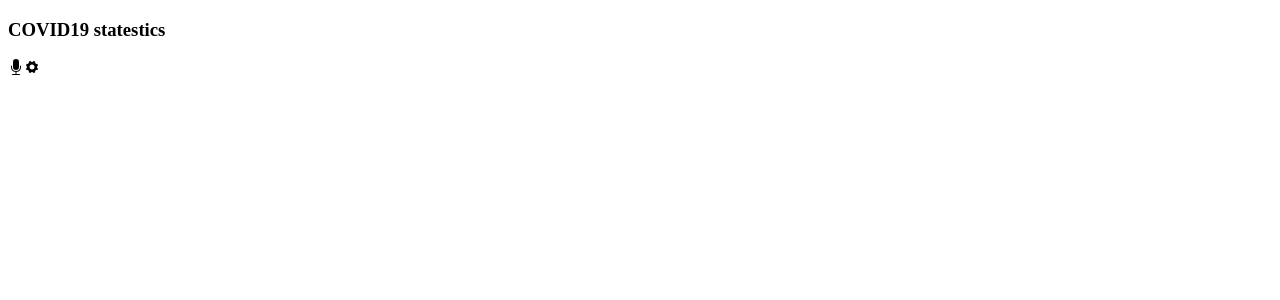
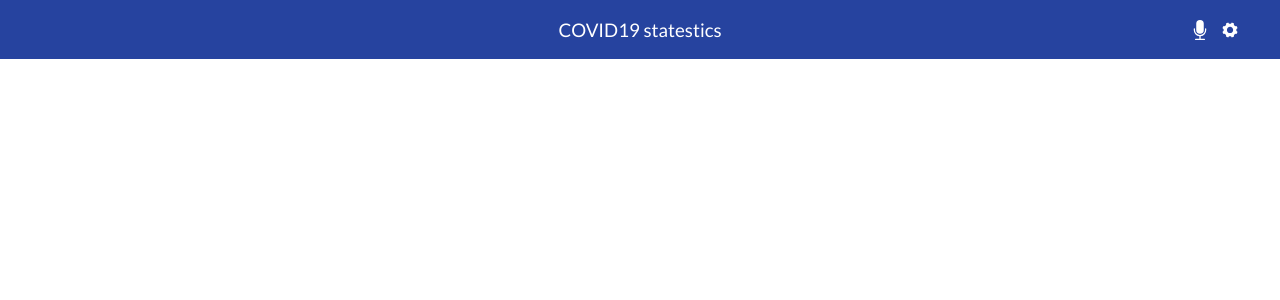
Before and after one commit to thecodechaser/covid19-metrics, a React (Create React App) app: page / in a window 1280 px wide. Shown: the top 300 px of the page. Built offline with nearby package versions, Linux system fonts and the light colour scheme.

Commit message:
Add styling for header

```diff
--- a/src/App.js
+++ b/src/App.js
@@ -1,4 +1,6 @@
 import Header from "./components/Header";
+import './styles/header.css';
+import './styles/app.css';
 
 function App() {
   const heading = "COVID19 statestics";
--- a/src/components/Header.js
+++ b/src/components/Header.js
@@ -5,11 +5,13 @@ import { IoIosSettings } from "@react-icons/all-files/io/IoIosSettings";
 const Header = (props)=>{
     const heading = props.heading;
     return (
-        <header>
+        <header className="header">
             <div className="header-top">
                 <h3 className="header-h3">{heading}</h3>
-                <BsFillMicFill />
-                <IoIosSettings />
+                <div className="header-icons">
+                <BsFillMicFill className="mic icon"/>
+                <IoIosSettings className="settings icon"/>
+                </div>
             </div>
         </header>
     );
--- /dev/null
+++ b/src/styles/app.css
@@ -0,0 +1,5 @@
+/* styles-for-app */
+
+body {
+    margin: 0;
+}
--- a/src/styles/header.css
+++ b/src/styles/header.css
@@ -1 +1,28 @@
 /* styles-for-header */
+@import url('https://fonts.googleapis.com/css2?family=Lato&display=swap');
+
+.header-top {
+    display: flex;
+    justify-content: center;
+    background-color: #26439f;
+    color: #fff;
+}
+
+.header-icons {
+    position: absolute;
+    right: 40px;
+    top: 20px;
+}
+
+.header-h3 {
+font-family: 'Lato', sans-serif;
+font-weight: 100;
+}
+
+.mic {
+    margin-right: 10px;
+}
+
+.icon {
+    font-size: 20px;
+}
```
